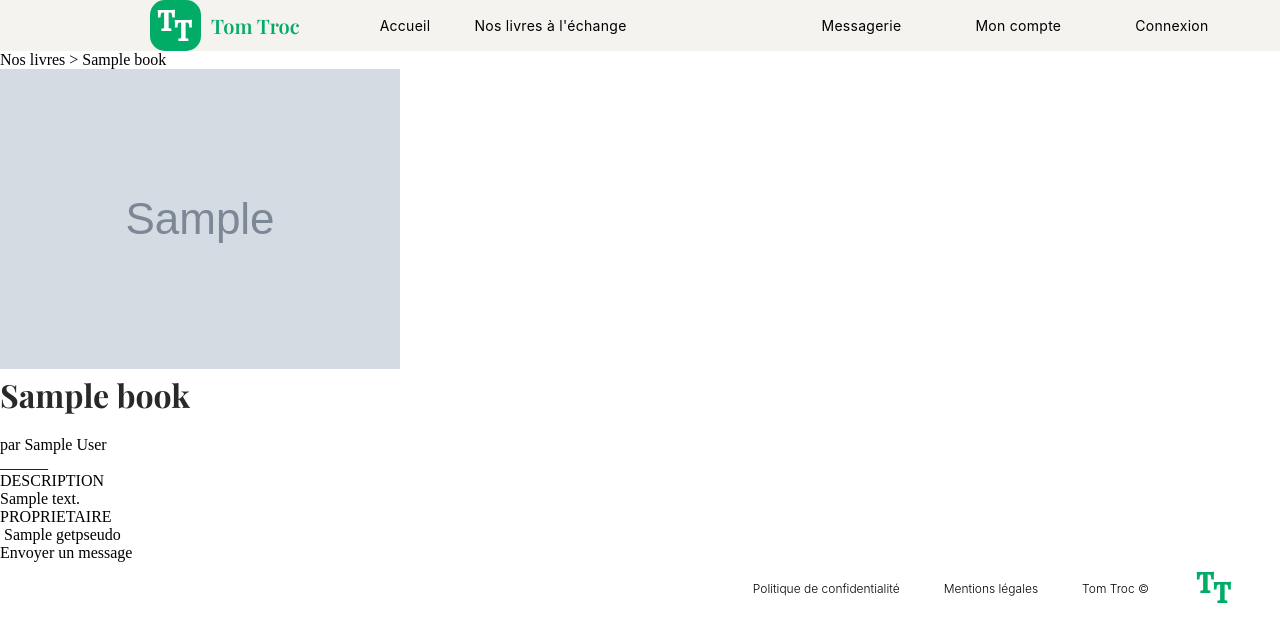
After one commit to Alan971/tom_troc, a PHP site: template views/templates/singleBook.php in a window 1280 px wide. The commit adds this page. Shown: the top 642 px of the page. Run offline with PHP 8.4, Linux system fonts and the light colour scheme; the template is opened without the code that fills it: most values are stand-ins (such as "Sample title", 1, 10 or a date in 2020); grey boxes marked "Sample" are stand-in pictures; some web fonts are replaced.

Commit message:
modification du caractère de  pour résolution d'erreur

```diff
--- a/css/homestyle.css
+++ b/css/homestyle.css
@@ -219,6 +219,6 @@
     justify-content: center;
 }
 #titleSearchLibrary input {
-    width: 50%;
+    width: 70%;
     height: 48px;
 }
--- a/index.php
+++ b/index.php
@@ -21,7 +21,8 @@ try {
             $bookController->showLibrary();
             break;
         case 'singleBook':
-
+            $bookController = new BookController();
+            $bookController->showSingleBook();
             break;
 
         case 'inscription':
--- a/models/AbstractEntity.php
+++ b/models/AbstractEntity.php
@@ -3,7 +3,7 @@
 abstract class AbstractEntity
 {
     // Par défaut l'id vaut -1, ce qui permet de vérifier facilement si l'entité est nouvelle ou pas.
-    protected int $id = -1;
+    private int $id = -1;
 
     /**
      * Constructeur de la classe.
--- a/models/BookManager.php
+++ b/models/BookManager.php
@@ -32,7 +32,7 @@ public function getBookById($id) : ?Book {
     $result = $this->db->query($sql, ['id' => $id]);
     $book = $result->fetch();
     if ($book) {
-        return new book($book);
+        return new Book($book);
     }
     return null;
 }
--- a/views/templates/library.php
+++ b/views/templates/library.php
@@ -10,12 +10,12 @@
         <?php
         foreach($books as $book){
              echo "
-             <div class='Card'>
+             <a class='Card' href='index.php?action=singleBook&id=". $book->getId() . "'>
                 <img src=" . $book->getImage() . " alt=". $book->getTitle() .">
                 <h3>". $book->getTitle() ."</h3>
                 <h4>". $book->getAuthor() ."</h4>
                 <p class='author'>Vendu par : ". $book->getPseudo() ."</p>
-             </div>";
+             </a>";
         }
         ?>
     </div>
--- /dev/null
+++ b/views/templates/singleBook.php
@@ -0,0 +1,18 @@
+<div id="linkBack">
+    <a href="index.php?action=library">Nos livres > <?=$book->getTitle()?></a>
+</div>
+<div id="singleBook">
+<img src="<?=$book->getImage()?>" alt="<?=$book->getTitle?>">
+<h2><?=$book->getTitle()?></h2>
+<p>par <?=$book->getAuthor()?></p>
+<p>______</p>
+<p>DESCRIPTION</p>
+<p><?=$book->getComment()?></p>
+<p>PROPRIETAIRE</p>
+<div>
+    <img src="" alt="">
+    <?=$book->getpseudo()?>
+</div>
+<a href="index.php?action=Message?id="<?=$book->getId()?>>Envoyer un message</a>
+
+</div>
```
Also changed, not shown: controllers/BookController.php (+9 -1 lines), models/Book.php (+0 -17 lines).
